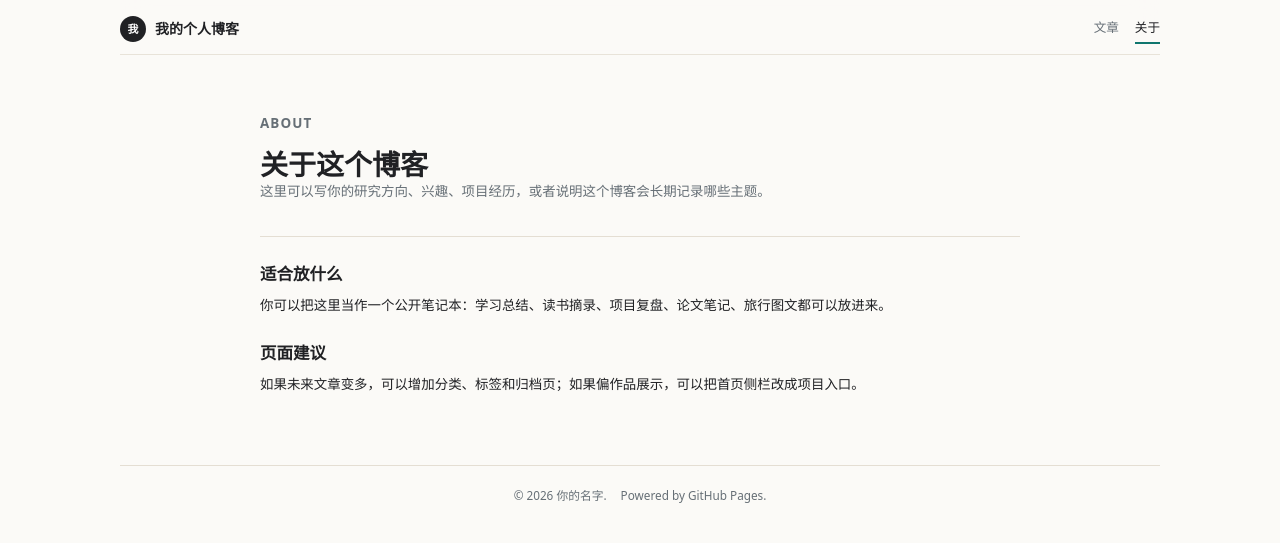
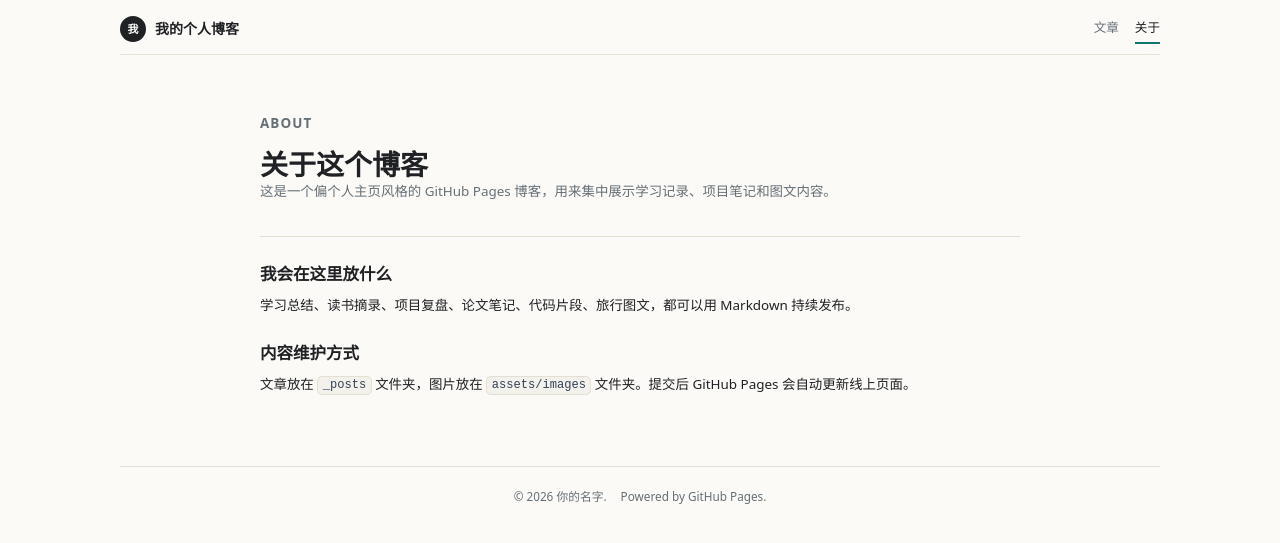
Before and after one commit to 16752plus1/16752plus1.github.io, a Jekyll site: the page built from about.md, in a window 1280 px wide. Shown: the top 543 px of the page. Built offline with Jekyll 4.4.1, drawn with Linux system fonts in a browser that asks for light colours.

Commit message:
Update about.md

```diff
--- a/about.md
+++ b/about.md
@@ -9,13 +9,13 @@ description: 关于我的个人博客
     <header class="article-header">
       <p class="eyebrow">About</p>
       <h1>关于这个博客</h1>
-      <p>这里可以写你的研究方向、兴趣、项目经历，或者说明这个博客会长期记录哪些主题。</p>
+      <p>这是一个偏个人主页风格的 GitHub Pages 博客，用来集中展示学习记录、项目笔记和图文内容。</p>
     </header>
 
-    <h2>适合放什么</h2>
-    <p>你可以把这里当作一个公开笔记本：学习总结、读书摘录、项目复盘、论文笔记、旅行图文都可以放进来。</p>
+    <h2>我会在这里放什么</h2>
+    <p>学习总结、读书摘录、项目复盘、论文笔记、代码片段、旅行图文，都可以用 Markdown 持续发布。</p>
 
-    <h2>页面建议</h2>
-    <p>如果未来文章变多，可以增加分类、标签和归档页；如果偏作品展示，可以把首页侧栏改成项目入口。</p>
+    <h2>内容维护方式</h2>
+    <p>文章放在 <code>_posts</code> 文件夹，图片放在 <code>assets/images</code> 文件夹。提交后 GitHub Pages 会自动更新线上页面。</p>
   </article>
 </main>
```
